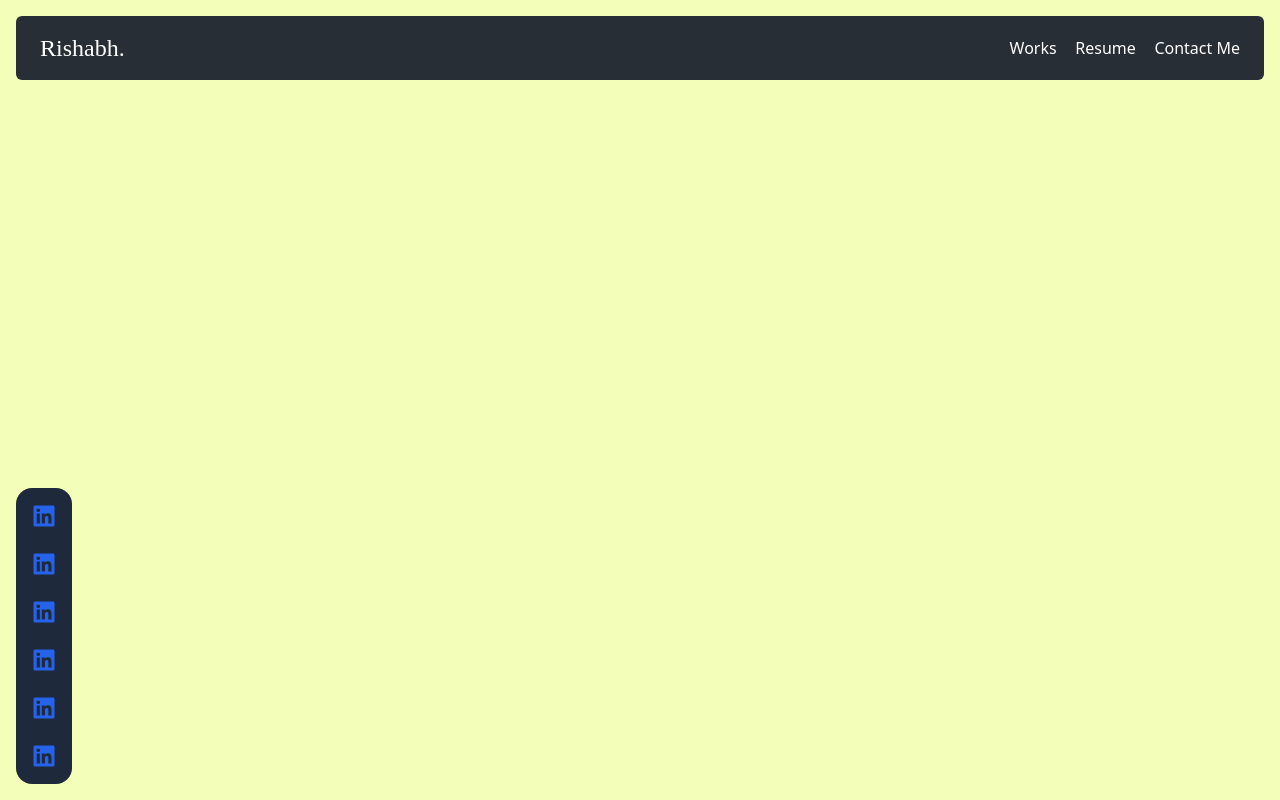
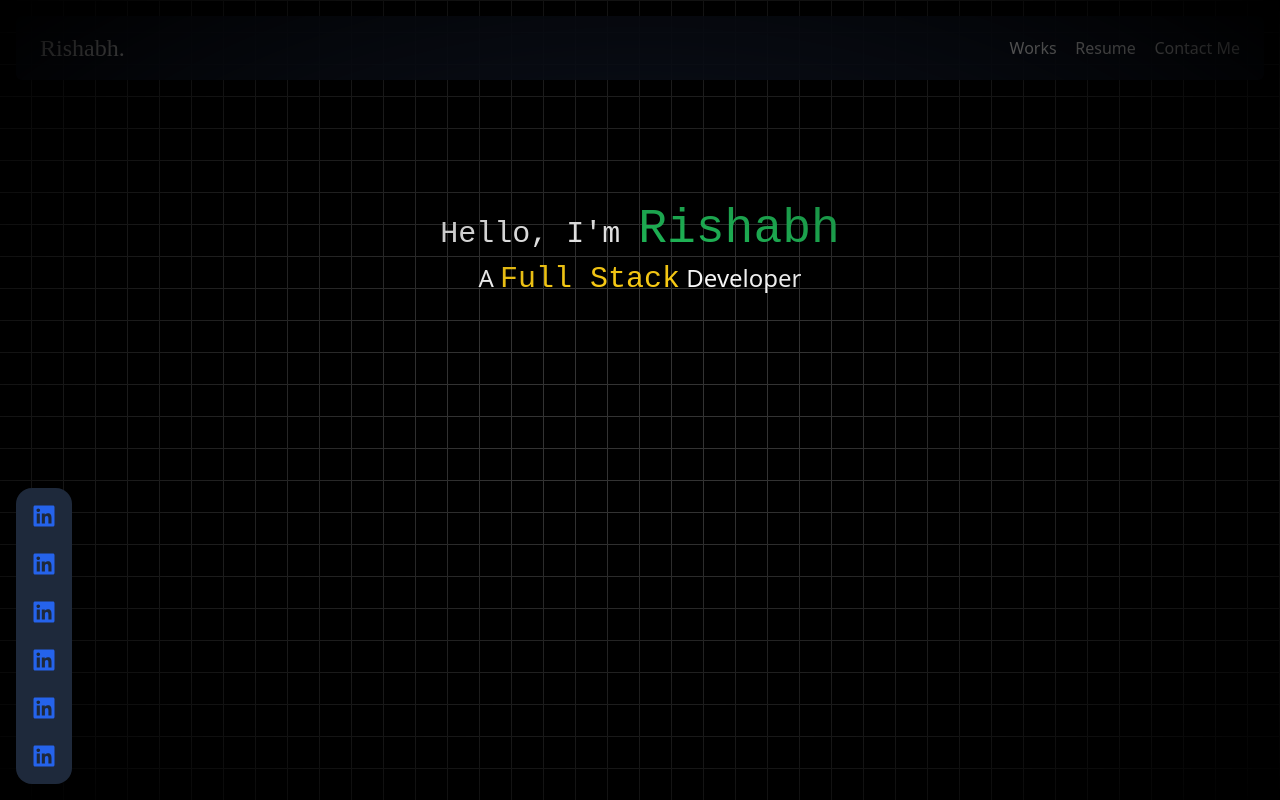
Before and after one commit to rishabhguptajs/personal_portfolio, a Next.js app: page / in a window 1280 px wide. Built offline with nearby package versions, Linux system fonts and the light colour scheme.

Commit message:
chore: Refactor layout and page components

```diff
--- a/src/app/layout.tsx
+++ b/src/app/layout.tsx
@@ -1,5 +1,6 @@
 import type { Metadata } from "next";
 import { Inter } from "next/font/google";
+import { GlowingStarsBackgroundCard } from "./components/ui/glowing-stars";
 import "./globals.css";
 
 const inter = Inter({ subsets: ["latin"] });
@@ -16,7 +17,7 @@ export default function RootLayout({
 }>) {
   return (
     <html lang="en">
-      <body className='bg-[#F3FEB8]'>{children}</body>
+      <body >{children}</body>
     </html>
   );
 }
--- a/src/app/page.tsx
+++ b/src/app/page.tsx
@@ -1,13 +1,28 @@
-import Image from "next/image";
-import Navbar from "./components/navbar";
-import SideBar from "./components/sidebar";
+import Navbar from "./components/navbar"
+import SideBar from "./components/sidebar"
 
 export default function Home() {
   return (
-    <div className="m-4">
+    <div className="w-full p-4 bg-black bg-grid-white/[0.2] relative flex h-[100vh] flex-col">
+      <div className="absolute pointer-events-none inset-0 flex items-center justify-center bg-black [mask-image:radial-gradient(ellipse_at_center,transparent_20%,black)] z-20"></div>
       <Navbar />
-      <div className="fixed bottom-4">
-        <SideBar />
+      <div>
+        <div className="fixed bottom-4 hidden sm:block z-30">
+          <SideBar />
+        </div>
+
+        <div className="text-white cursor-default mt-[10%] text-center z-30">
+          <h1 className="font-title text-3xl">
+            Hello, I'm <span className="text-5xl text-green-500">Rishabh</span>
+          </h1>
+          <p className="font-sans text-2xl m-2">
+            A{" "}
+            <span className="font-title text-yellow-400 text-3xl">
+              Full Stack
+            </span>{" "}
+            Developer
+          </p>
+        </div>
       </div>
     </div>
   )
--- a/tailwind.config.ts
+++ b/tailwind.config.ts
@@ -1,15 +1,23 @@
 import type { Config } from "tailwindcss"
+
+const svgToDataUri = require("mini-svg-data-uri");
+
+const colors = require("tailwindcss/colors");
+
+const {
+  default: flattenColorPalette,
+} = require("tailwindcss/lib/util/flattenColorPalette");
 
 const config: Config = {
   content: [
-    "./src/pages/**/*.{js,ts,jsx,tsx,mdx}",
-    "./src/components/**/*.{js,ts,jsx,tsx,mdx}",
-    "./src/app/**/*.{js,ts,jsx,tsx,mdx}",
+    "./src/**/*.{js,ts,jsx,tsx,mdx}",
   ],
+  darkMode: "class",
   theme: {
     extend: {
       fontFamily: {
-        headers: ['"Playwrite HR Lijeva"', "cursive"],
+        headers: ["Playwrite HR Lijeva", "cursive"],
+        title: ["Cutive Mono", "monospace"]
       },
       backgroundImage: {
         "gradient-radial": "radial-gradient(var(--tw-gradient-stops))",
@@ -18,6 +26,41 @@ const config: Config = {
       },
     },
   },
-  plugins: [],
+  plugins: [
+    addVariablesForColors,
+    function ({ matchUtilities, theme }: any) {
+      matchUtilities(
+        {
+          "bg-grid": (value: any) => ({
+            backgroundImage: `url("${svgToDataUri(
+              `<svg xmlns="http://www.w3.org/2000/svg" viewBox="0 0 32 32" width="32" height="32" fill="none" stroke="${value}"><path d="M0 .5H31.5V32"/></svg>`
+            )}")`,
+          }),
+          "bg-grid-small": (value: any) => ({
+            backgroundImage: `url("${svgToDataUri(
+              `<svg xmlns="http://www.w3.org/2000/svg" viewBox="0 0 32 32" width="8" height="8" fill="none" stroke="${value}"><path d="M0 .5H31.5V32"/></svg>`
+            )}")`,
+          }),
+          "bg-dot": (value: any) => ({
+            backgroundImage: `url("${svgToDataUri(
+              `<svg xmlns="http://www.w3.org/2000/svg" viewBox="0 0 32 32" width="16" height="16" fill="none"><circle fill="${value}" id="pattern-circle" cx="10" cy="10" r="1.6257413380501518"></circle></svg>`
+            )}")`,
+          }),
+        },
+        { values: flattenColorPalette(theme("backgroundColor")), type: "color" }
+      );
+    },
+  ],
+}
+
+function addVariablesForColors({ addBase, theme }: any) {
+  let allColors = flattenColorPalette(theme("colors"));
+  let newVars = Object.fromEntries(
+    Object.entries(allColors).map(([key, val]) => [`--${key}`, val])
+  );
+
+  addBase({
+    ":root": newVars,
+  });
 }
 export default config
```
